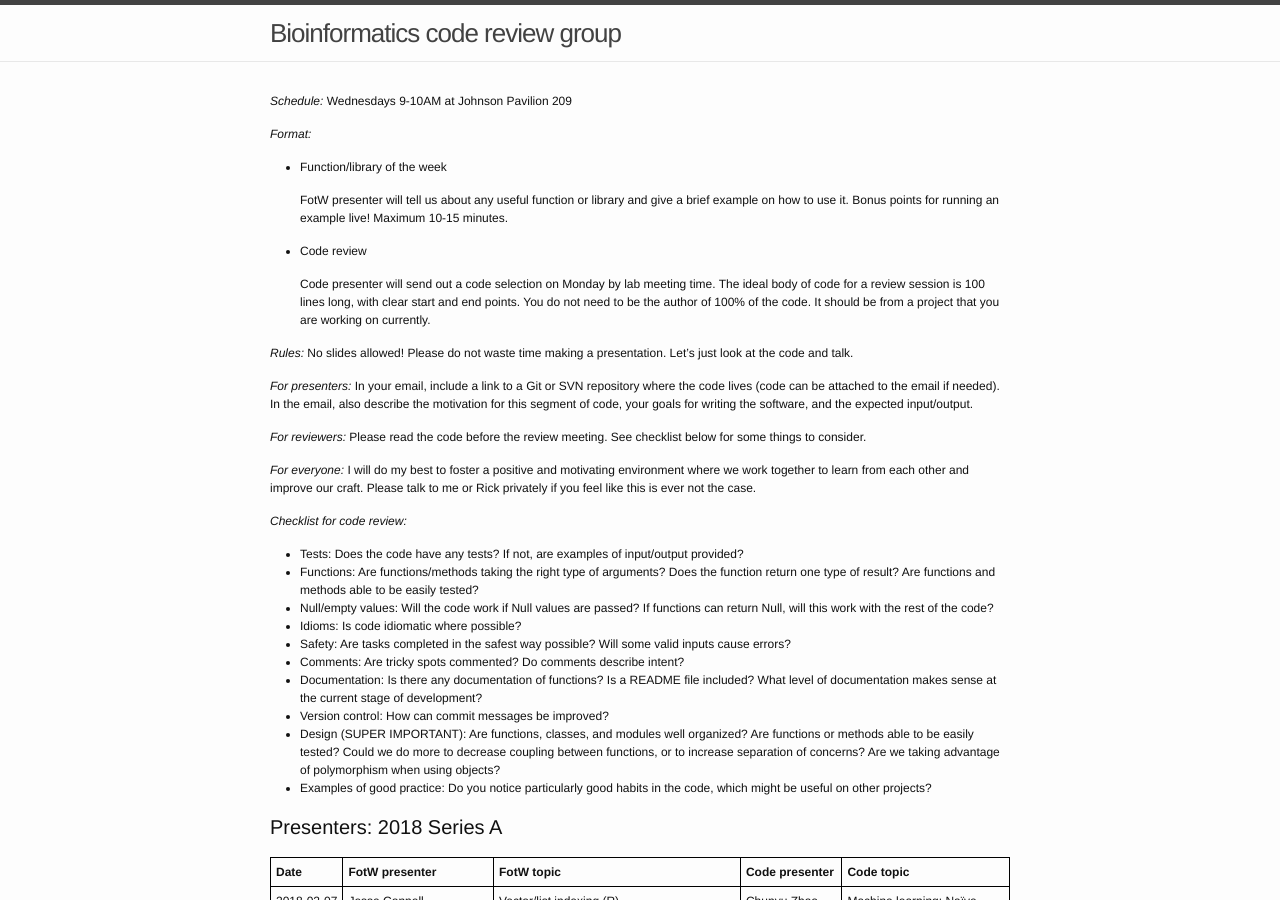
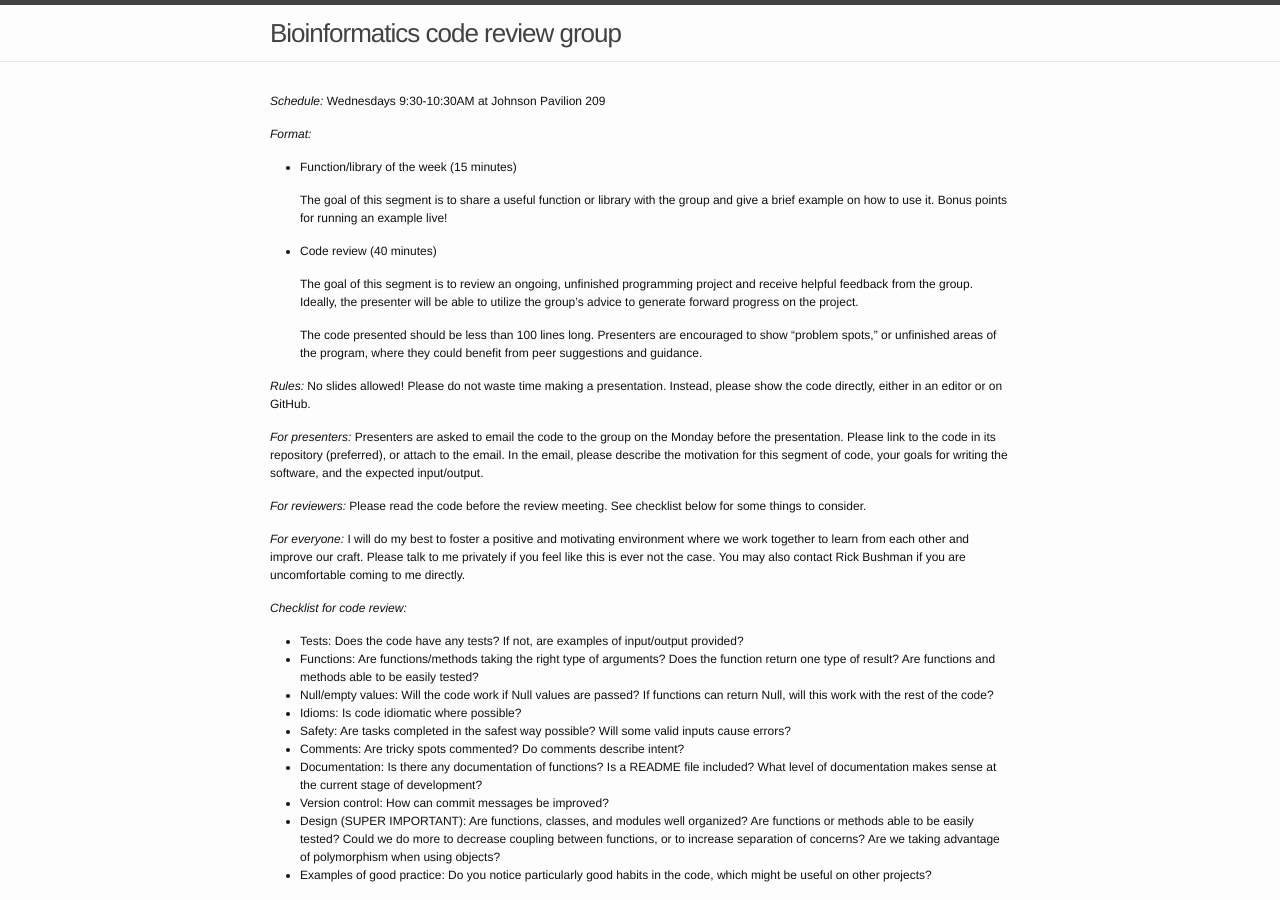
Before and after one commit to kylebittinger/biocode-review, a Jekyll site: the page built from index.html, in a window 1280 px wide and 900 px high. Built offline with Jekyll 4.4.1, drawn with Linux system fonts in a browser that asks for light colours.

Commit message:
Update format for Spring 2019

```diff
--- a/_includes/intro.md
+++ b/_includes/intro.md
@@ -1,26 +1,43 @@
-*Schedule:* Wednesdays 9-10AM at Johnson Pavilion 209
+*Schedule:* Wednesdays 9:30-10:30AM at Johnson Pavilion 209
 
 *Format:*
 
-* Function/library of the week
+* Function/library of the week (15 minutes)
 
-  FotW presenter will tell us about any useful function or library and give a brief example on how to use it. Bonus points for running an example live! Maximum 10-15 minutes.
+  The goal of this segment is to share a useful function or library
+  with the group and give a brief example on how to use it. Bonus
+  points for running an example live!
 
-* Code review
+* Code review (40 minutes)
 
-  Code presenter will send out a code selection on Monday by lab
-  meeting time. The ideal body of code for a review session is 100
-  lines long, with clear start and end points. You do not need to be
-  the author of 100% of the code. It should be from a project that you
-  are working on currently.
+  The goal of this segment is to review an ongoing, unfinished
+  programming project and receive helpful feedback from the group.
+  Ideally, the presenter will be able to utilize the group's advice to
+  generate forward progress on the project.
 
-*Rules:* No slides allowed! Please do not waste time making a presentation. Let's just look at the code and talk.
+  The code presented should be less than 100 lines long. Presenters
+  are encouraged to show "problem spots," or unfinished areas of the
+  program, where they could benefit from peer suggestions and
+  guidance.
 
-*For presenters:* In your email, include a link to a Git or SVN repository where the code lives (code can be attached to the email if needed). In the email, also describe the motivation for this segment of code, your goals for writing the software, and the expected input/output.
+*Rules:* No slides allowed! Please do not waste time making a
+ presentation. Instead, please show the code directly, either in an
+ editor or on GitHub.
 
-*For reviewers:* Please read the code before the review meeting. See checklist below for some things to consider.
+*For presenters:* Presenters are asked to email the code to the group
+ on the Monday before the presentation.  Please link to the code in
+ its repository (preferred), or attach to the email.  In the email,
+ please describe the motivation for this segment of code, your goals
+ for writing the software, and the expected input/output.
 
-*For everyone:* I will do my best to foster a positive and motivating environment where we work together to learn from each other and improve our craft. Please talk to me or Rick privately if you feel like this is ever not the case.
+*For reviewers:* Please read the code before the review meeting. See
+ checklist below for some things to consider.
+
+*For everyone:* I will do my best to foster a positive and motivating
+ environment where we work together to learn from each other and
+ improve our craft. Please talk to me privately if you feel like this
+ is ever not the case. You may also contact Rick Bushman if you are
+ uncomfortable coming to me directly.
 
 *Checklist for code review:*
 
```
